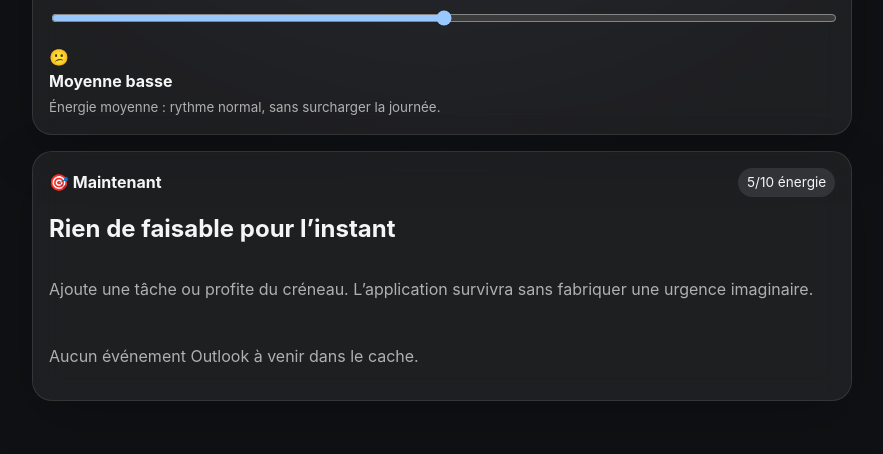
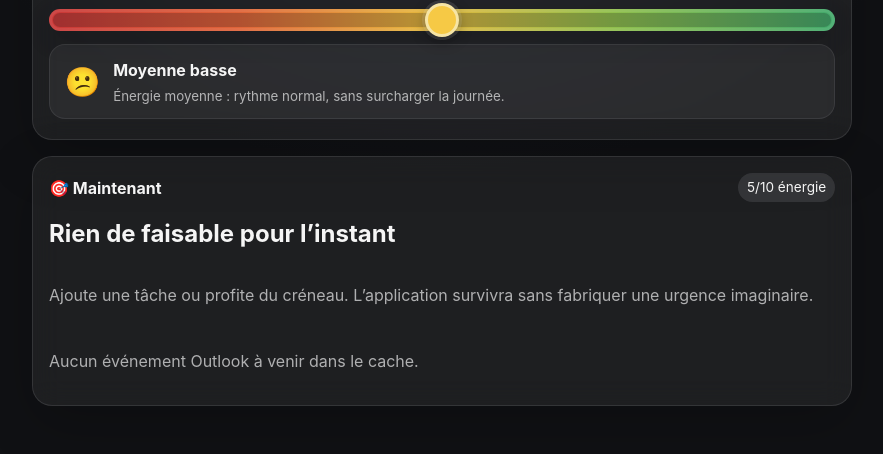
Before and after one commit to CYPT71/MeliApp, a website with bundled scripts: page index.html in a window 1280 px wide. Shown: the part 414-868 px from the top of the page, without its empty margins (198-1081 px from the left). Built offline with nearby package versions, Linux system fonts and the light colour scheme.

Commit message:
style: load friendly energy selector styles

```diff
--- a/index.html
+++ b/index.html
@@ -12,6 +12,7 @@
   <link rel="icon" href="./assets/icon.svg" type="image/svg+xml">
   <link rel="manifest" href="./manifest.webmanifest">
   <link rel="stylesheet" href="./css/base.css">
+  <link rel="stylesheet" href="./css/energy.css">
   <title>MeliApp</title>
 </head>
 <body>
```
